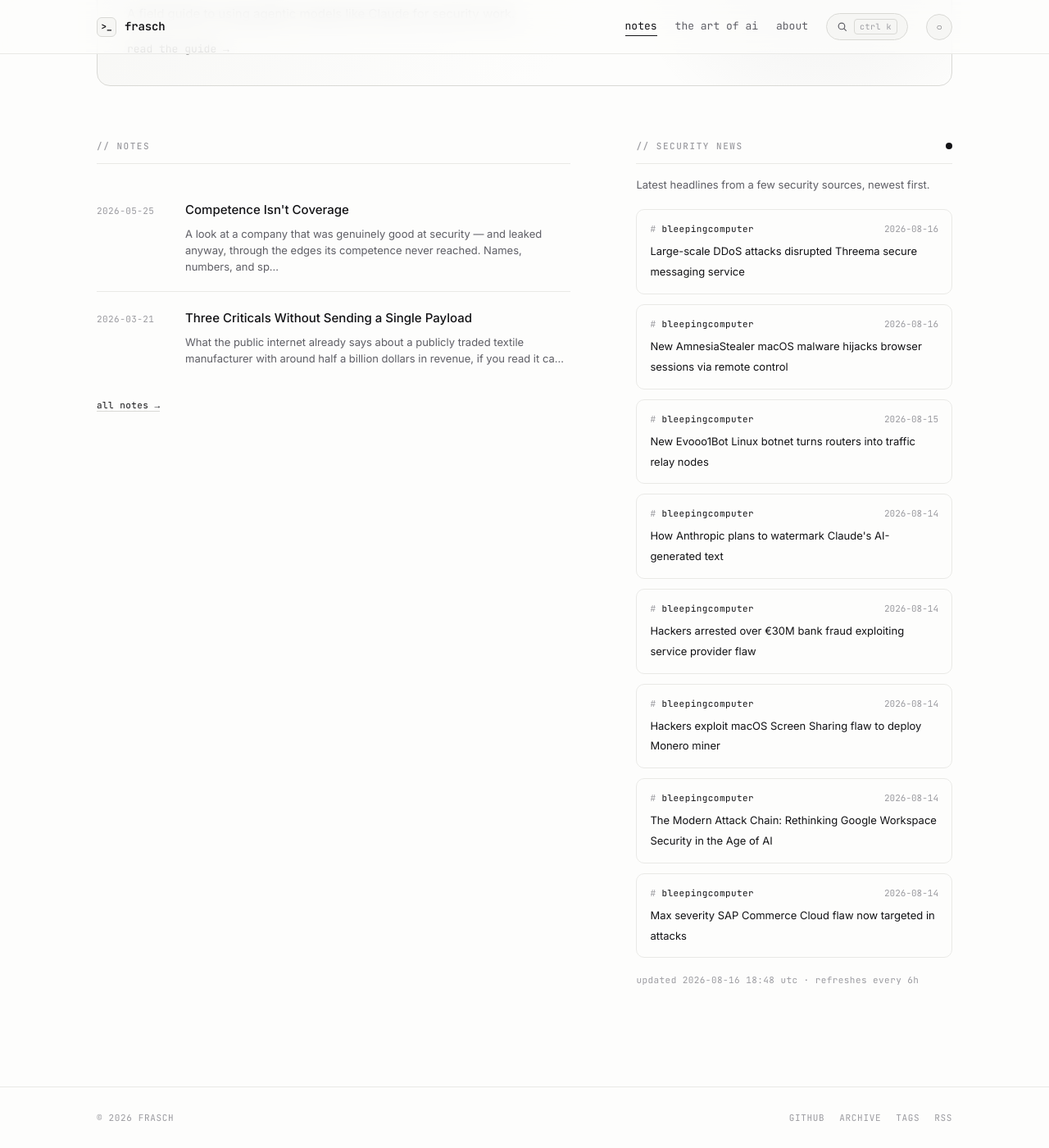
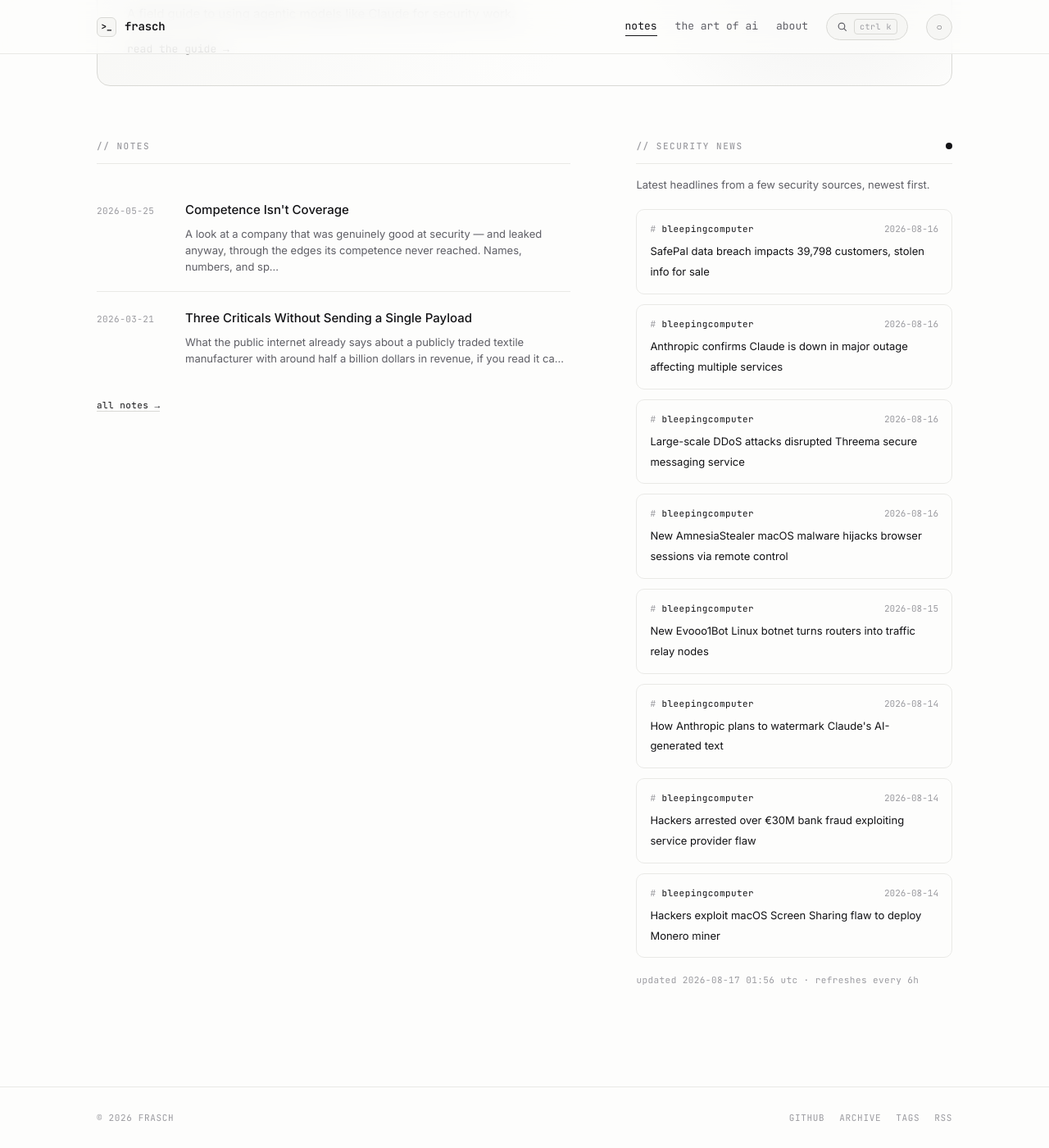
Before and after one commit to whoisfrasch/frasch, a Jekyll site: the page built from index.html, in a window 1280 px wide and 1400 px high, scrolled down 615 px. Shown: the whole window at 82% size. Built offline with Jekyll 4.4.1, drawn with Linux system fonts in a browser that asks for light colours.

Commit message:
Refresh security news feed

```diff
--- a/_data/news.json
+++ b/_data/news.json
@@ -1,6 +1,18 @@
 {
-  "updated": "2026-08-16T18:48:14Z",
+  "updated": "2026-08-17T01:56:26Z",
   "items": [
+    {
+      "source": "bleepingcomputer",
+      "title": "SafePal data breach impacts 39,798 customers, stolen info for sale",
+      "link": "https://www.bleepingcomputer.com/news/security/safepal-data-breach-impacts-39-798-customers-stolen-info-for-sale/",
+      "date": "2026-08-16T23:47:06Z"
+    },
+    {
+      "source": "bleepingcomputer",
+      "title": "Anthropic confirms Claude is down in major outage affecting multiple services",
+      "link": "https://www.bleepingcomputer.com/news/artificial-intelligence/anthropic-confirms-claude-is-down-in-major-outage-affecting-multiple-services/",
+      "date": "2026-08-16T22:28:57Z"
+    },
     {
       "source": "bleepingcomputer",
       "title": "Large-scale DDoS attacks disrupted Threema secure messaging service",
@@ -36,18 +48,6 @@
       "title": "Hackers exploit macOS Screen Sharing flaw to deploy Monero miner",
       "link": "https://www.bleepingcomputer.com/news/security/hackers-exploit-macos-screen-sharing-flaw-to-deploy-monero-miner/",
       "date": "2026-08-14T14:59:55Z"
-    },
-    {
-      "source": "bleepingcomputer",
-      "title": "The Modern Attack Chain: Rethinking Google Workspace Security in the Age of AI",
-      "link": "https://www.bleepingcomputer.com/news/security/the-modern-attack-chain-rethinking-google-workspace-security-in-the-age-of-ai/",
-      "date": "2026-08-14T14:00:10Z"
-    },
-    {
-      "source": "bleepingcomputer",
-      "title": "Max severity SAP Commerce Cloud flaw now targeted in attacks",
-      "link": "https://www.bleepingcomputer.com/news/security/max-severity-sap-commerce-cloud-flaw-now-targeted-in-attacks/",
-      "date": "2026-08-14T13:45:18Z"
     }
   ]
 }
```
